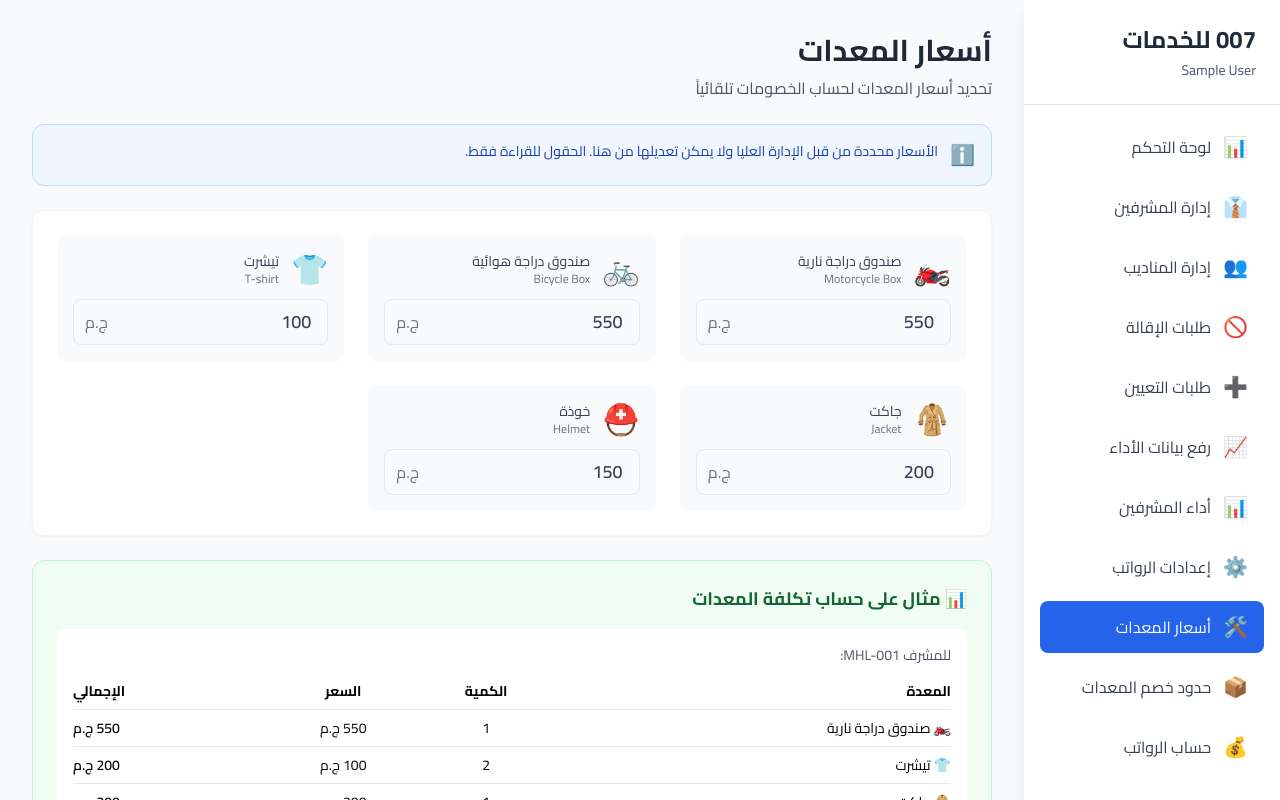
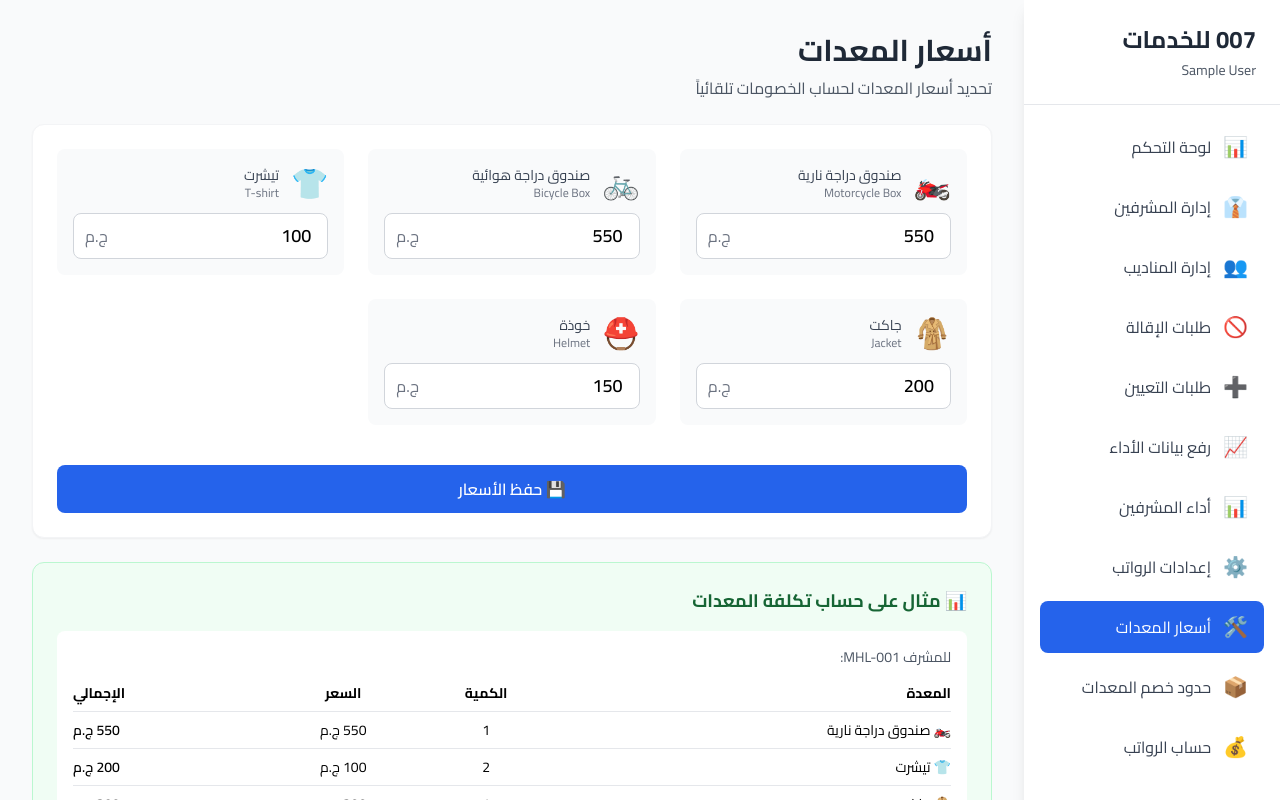
Before and after one commit to mohamedragab23/007Sup, a Next.js app: page /admin/equipment-pricing in a window 1280 px wide. Shown: the top 800 px of the page. Built offline with nearby package versions, Linux system fonts and the light colour scheme; no server answers; sample sign-in values are in the browser's storage.

Commit message:
feat: allow manager to edit equipment prices, changes apply for supervisors

```diff
--- a/app/admin/equipment-pricing/page.tsx
+++ b/app/admin/equipment-pricing/page.tsx
@@ -22,19 +22,7 @@ const defaultPricing: EquipmentPricing = {
 
 export default function EquipmentPricingPage() {
   const [pricing, setPricing] = useState<EquipmentPricing>(defaultPricing);
-  const [isSaving, setIsSaving] = useState(false);
-  const [isManagerReadOnly, setIsManagerReadOnly] = useState(false);
   const queryClient = useQueryClient();
-
-  useEffect(() => {
-    try {
-      const userStr = localStorage.getItem('user');
-      if (userStr) {
-        const user = JSON.parse(userStr);
-        setIsManagerReadOnly(user?.role === 'admin'); // المدير = admin، الأسعار للقراءة فقط
-      }
-    } catch (_) {}
-  }, []);
 
   // Fetch existing pricing
   const { data: existingPricing, isLoading } = useQuery({
@@ -84,7 +72,6 @@ export default function EquipmentPricingPage() {
 
   const handleSubmit = (e: React.FormEvent) => {
     e.preventDefault();
-    if (isManagerReadOnly) return; // منع أي حفظ من واجهة المدير
     saveMutation.mutate(pricing);
   };
 
@@ -122,15 +109,6 @@ export default function EquipmentPricingPage() {
           <p className="text-gray-600">تحديد أسعار المعدات لحساب الخصومات تلقائياً</p>
         </div>
 
-        {isManagerReadOnly && (
-          <div className="rounded-xl p-4 bg-blue-50 border border-blue-200 flex items-start gap-3">
-            <span className="text-xl">ℹ️</span>
-            <p className="text-blue-800 text-sm">
-              الأسعار محددة من قبل الإدارة العليا ولا يمكن تعديلها من هنا. الحقول للقراءة فقط.
-            </p>
-          </div>
-        )}
-
         <form onSubmit={handleSubmit} className="bg-white rounded-xl shadow-sm p-6 border border-gray-100 space-y-6">
           <div className="grid grid-cols-1 md:grid-cols-2 lg:grid-cols-3 gap-6">
             {/* Motorcycle Box */}
@@ -146,10 +124,8 @@ export default function EquipmentPricingPage() {
                 <input
                   type="number"
                   value={pricing.motorcycleBox}
-                  onChange={(e) => !isManagerReadOnly && setPricing({ ...pricing, motorcycleBox: parseFloat(e.target.value) || 0 })}
-                  readOnly={isManagerReadOnly}
-                  disabled={isManagerReadOnly}
-                  className={`w-full px-4 py-2 border rounded-lg text-lg font-semibold ${isManagerReadOnly ? 'border-gray-200 bg-gray-50 text-gray-700 cursor-not-allowed readonly-price' : 'border-gray-300 focus:ring-2 focus:ring-blue-500 focus:border-transparent outline-none'}`}
+                  onChange={(e) => setPricing({ ...pricing, motorcycleBox: parseFloat(e.target.value) || 0 })}
+                  className="w-full px-4 py-2 border border-gray-300 rounded-lg focus:ring-2 focus:ring-blue-500 focus:border-transparent outline-none text-lg font-semibold"
                   min="0"
                   step="0.01"
                 />
@@ -170,10 +146,8 @@ export default function EquipmentPricingPage() {
                 <input
                   type="number"
                   value={pricing.bicycleBox}
-                  onChange={(e) => !isManagerReadOnly && setPricing({ ...pricing, bicycleBox: parseFloat(e.target.value) || 0 })}
-                  readOnly={isManagerReadOnly}
-                  disabled={isManagerReadOnly}
-                  className={`w-full px-4 py-2 border rounded-lg text-lg font-semibold ${isManagerReadOnly ? 'border-gray-200 bg-gray-50 text-gray-700 cursor-not-allowed readonly-price' : 'border-gray-300 focus:ring-2 focus:ring-blue-500 focus:border-transparent outline-none'}`}
+                  onChange={(e) => setPricing({ ...pricing, bicycleBox: parseFloat(e.target.value) || 0 })}
+                  className="w-full px-4 py-2 border border-gray-300 rounded-lg focus:ring-2 focus:ring-blue-500 focus:border-transparent outline-none text-lg font-semibold"
                   min="0"
                   step="0.01"
                 />
@@ -194,10 +168,8 @@ export default function EquipmentPricingPage() {
                 <input
                   type="number"
                   value={pricing.tshirt}
-                  onChange={(e) => !isManagerReadOnly && setPricing({ ...pricing, tshirt: parseFloat(e.target.value) || 0 })}
-                  readOnly={isManagerReadOnly}
-                  disabled={isManagerReadOnly}
-                  className={`w-full px-4 py-2 border rounded-lg text-lg font-semibold ${isManagerReadOnly ? 'border-gray-200 bg-gray-50 text-gray-700 cursor-not-allowed readonly-price' : 'border-gray-300 focus:ring-2 focus:ring-blue-500 focus:border-transparent outline-none'}`}
+                  onChange={(e) => setPricing({ ...pricing, tshirt: parseFloat(e.target.value) || 0 })}
+                  className="w-full px-4 py-2 border border-gray-300 rounded-lg focus:ring-2 focus:ring-blue-500 focus:border-transparent outline-none text-lg font-semibold"
                   min="0"
                   step="0.01"
                 />
@@ -218,10 +190,8 @@ export default function EquipmentPricingPage() {
                 <input
                   type="number"
                   value={pricing.jacket}
-                  onChange={(e) => !isManagerReadOnly && setPricing({ ...pricing, jacket: parseFloat(e.target.value) || 0 })}
-                  readOnly={isManagerReadOnly}
-                  disabled={isManagerReadOnly}
-                  className={`w-full px-4 py-2 border rounded-lg text-lg font-semibold ${isManagerReadOnly ? 'border-gray-200 bg-gray-50 text-gray-700 cursor-not-allowed readonly-price' : 'border-gray-300 focus:ring-2 focus:ring-blue-500 focus:border-transparent outline-none'}`}
+                  onChange={(e) => setPricing({ ...pricing, jacket: parseFloat(e.target.value) || 0 })}
+                  className="w-full px-4 py-2 border border-gray-300 rounded-lg focus:ring-2 focus:ring-blue-500 focus:border-transparent outline-none text-lg font-semibold"
                   min="0"
                   step="0.01"
                 />
@@ -242,10 +212,8 @@ export default function EquipmentPricingPage() {
                 <input
                   type="number"
                   value={pricing.helmet}
-                  onChange={(e) => !isManagerReadOnly && setPricing({ ...pricing, helmet: parseFloat(e.target.value) || 0 })}
-                  readOnly={isManagerReadOnly}
-                  disabled={isManagerReadOnly}
-                  className={`w-full px-4 py-2 border rounded-lg text-lg font-semibold ${isManagerReadOnly ? 'border-gray-200 bg-gray-50 text-gray-700 cursor-not-allowed readonly-price' : 'border-gray-300 focus:ring-2 focus:ring-blue-500 focus:border-transparent outline-none'}`}
+                  onChange={(e) => setPricing({ ...pricing, helmet: parseFloat(e.target.value) || 0 })}
+                  className="w-full px-4 py-2 border border-gray-300 rounded-lg focus:ring-2 focus:ring-blue-500 focus:border-transparent outline-none text-lg font-semibold"
                   min="0"
                   step="0.01"
                 />
@@ -254,8 +222,6 @@ export default function EquipmentPricingPage() {
             </div>
           </div>
 
-          {/* Submit Button - مخفي للمدير (قراءة فقط) */}
-          {!isManagerReadOnly && (
           <div className="pt-4">
             <button
               type="submit"
@@ -265,7 +231,6 @@ export default function EquipmentPricingPage() {
               {saveMutation.isPending ? 'جاري الحفظ...' : '💾 حفظ الأسعار'}
             </button>
           </div>
-          )}
         </form>
 
         {/* Example Calculation */}
--- a/app/api/admin/equipment-pricing/route.ts
+++ b/app/api/admin/equipment-pricing/route.ts
@@ -93,7 +93,7 @@ export async function GET(request: NextRequest) {
   }
 }
 
-// POST - Save equipment pricing (مدير لا يمكنه تعديل الأسعار - للإدارة العليا فقط)
+// POST - Save equipment pricing (المدير يمكنه التعديل والتعديلات تظهر للمشرفين عبر نفس الملف)
 export async function POST(request: NextRequest) {
   try {
     const token = request.headers.get('authorization')?.replace('Bearer ', '');
@@ -107,11 +107,23 @@ export async function POST(request: NextRequest) {
       return NextResponse.json({ success: false, error: 'غير مصرح' }, { status: 401 });
     }
 
-    // منع المدير من تعديل الأسعار - الأسعار للقراءة فقط في واجهة المدير
-    return NextResponse.json(
-      { success: false, error: 'لا يمكن للمدير تعديل الأسعار. الأسعار محددة من قبل الإدارة العليا.' },
-      { status: 403 }
-    );
+    const pricing: EquipmentPricing = await request.json();
+
+    if (
+      pricing.motorcycleBox < 0 ||
+      pricing.bicycleBox < 0 ||
+      pricing.tshirt < 0 ||
+      pricing.jacket < 0 ||
+      pricing.helmet < 0
+    ) {
+      return NextResponse.json({ success: false, error: 'الأسعار يجب أن تكون موجبة' }, { status: 400 });
+    }
+
+    const saved = saveLocalPricing(pricing);
+    if (saved) {
+      return NextResponse.json({ success: true, message: 'تم حفظ الأسعار بنجاح. التعديلات تظهر للمشرفين تلقائياً.' });
+    }
+    return NextResponse.json({ success: false, error: 'فشل حفظ الأسعار' }, { status: 500 });
   } catch (error: any) {
     console.error('Save equipment pricing error:', error);
     return NextResponse.json({ success: false, error: error.message || 'حدث خطأ' }, { status: 500 });
```
Lines whose indentation alone changed are shown as unchanged.
